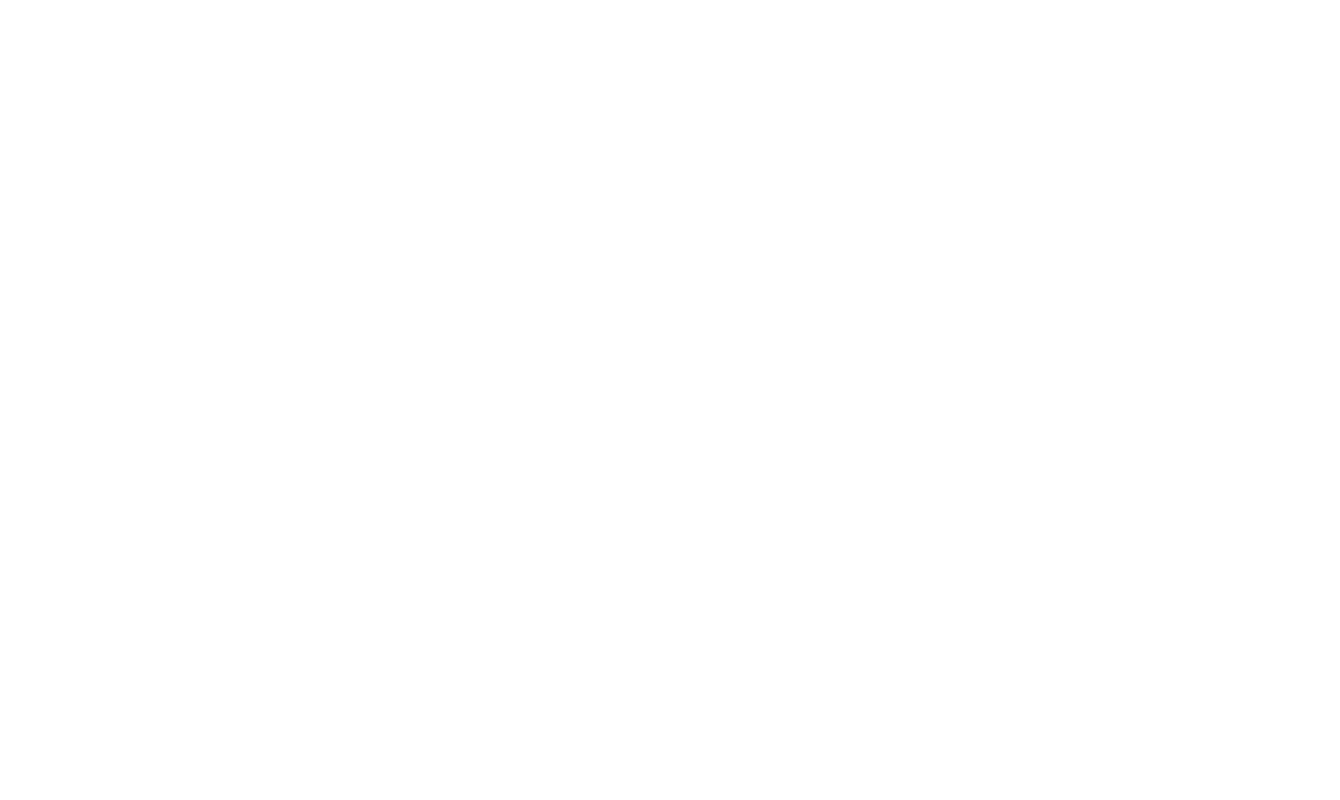
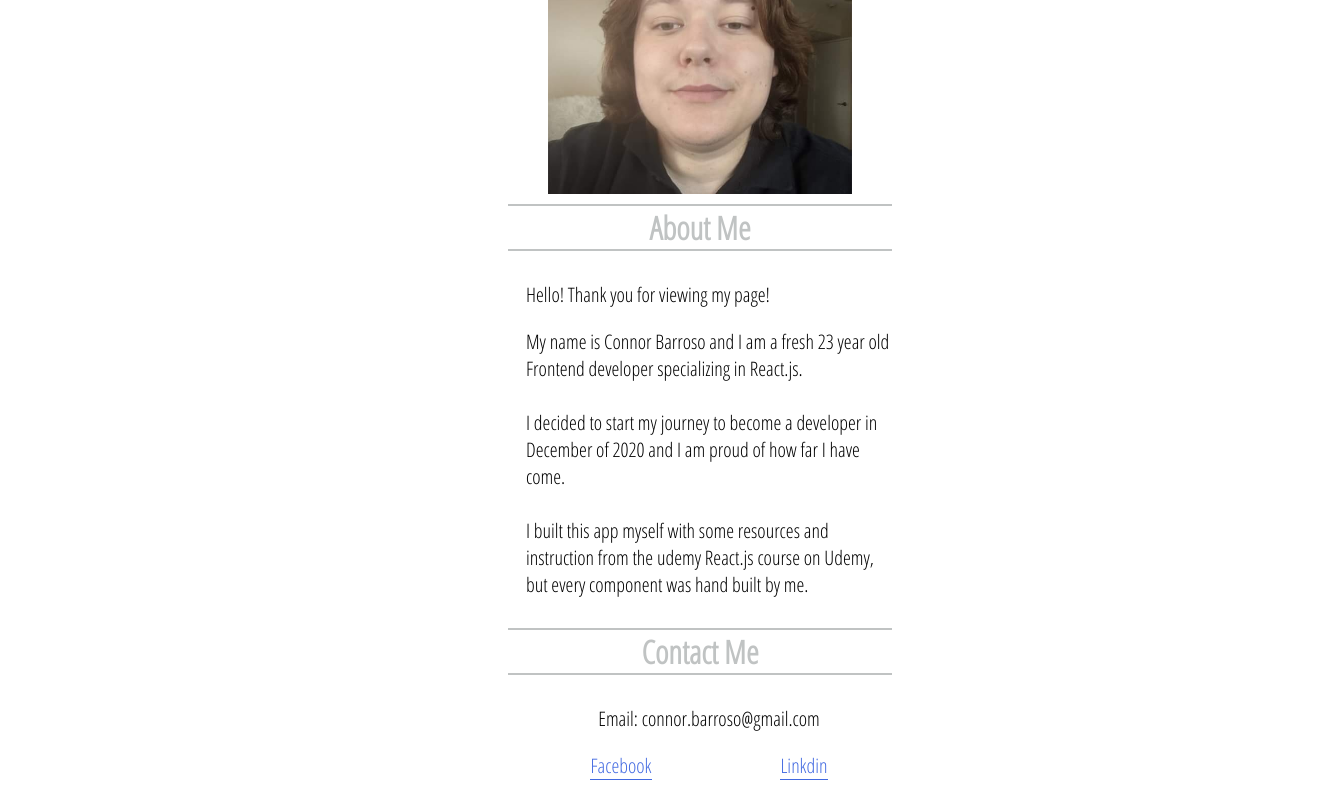
Before and after one commit to ConnorBarroso/CRWN-Clothing, a React (Create React App) app: page /contact in a window 1280 px wide. Shown: the part 221-1021 px from the top of the page, 1340 px wide, since content can reach past the window. Before the commit the page ends 800 px from the top, so only its background shows below. Built offline with nearby package versions, Linux system fonts and the light colour scheme; no server answers.

Commit message:
finished product

```diff
--- a/public/index.html
+++ b/public/index.html
@@ -29,7 +29,7 @@
       work correctly both with client-side routing and a non-root public URL.
       Learn how to configure a non-root public URL by running `npm run build`.
     -->
-    <title>React App</title>
+    <title>CRWN Clothing</title>
   </head>
   <body>
     <noscript>You need to enable JavaScript to run this app.</noscript>
--- a/src/App.js
+++ b/src/App.js
@@ -10,6 +10,7 @@ import ShopPage from './pages/shop.component';
 import LoginRegister from './pages/login-register-page.component';
 import Header from './components/header.component';
 import CheckoutPage from './pages/checkout-page.component';
+import ContactUs from './components/contact-us.component';
 
 import { auth, createUserProfileDocument } from './firebase/firebase.utils';
 import { selectCurrentUser } from './redux/user/user.selector';
@@ -57,7 +58,7 @@ function App() {
 
     return unsubscribe
 
-  },[setCurrentUser])
+  },[])
 
   return (
     <div >
@@ -66,6 +67,7 @@ function App() {
         <Route  exact path='/' component={Homepage} />
         <Route   path='/shop' component={ShopPage} />
         <Route  exact path='/checkout' component={CheckoutPage} />
+        <Route exact path='/contact' component={ContactUs}/>
         <Route  exact path='/login' render={()=> currentUser ? (<Redirect to ='/'/>) : (<LoginRegister/>)} />
       </Switch>
 
--- /dev/null
+++ b/src/components/component-styles/contact-us.styles.scss
@@ -0,0 +1,52 @@
+.contact-us-page {
+  width: 100vw;
+  height: auto;
+  position: relative;
+  align-items: center;
+  justify-content: center;
+  display: flex;
+  flex-direction: column;
+
+  .portrait {
+    height: 300px;
+    width: 304px;
+    img {
+      width: 100%;
+      height: 100%;
+    }
+  }
+  .description-container {
+    width: 30vw;
+    height: auto;
+    display: flex;
+    flex-direction: column;
+    h1 {
+      text-align: center;
+      color: #c0c3c3;
+      border-style: solid;
+      border-width: 2px 0px;
+      border-color: #c0c3c3;
+      margin: 10px 0px;
+    }
+    .body-text {
+      font-size: 20px;
+      padding-left: 18px;
+
+      .email {
+        text-align: center;
+      }
+
+      .links {
+        display: flex;
+        flex-direction: row;
+        justify-content: space-around;
+        .anchor {
+          color: royalblue;
+          border-style: solid;
+          border-color: royalblue;
+          border-width: 0px 0px 1px 0px;
+        }
+      }
+    }
+  }
+}
--- /dev/null
+++ b/src/components/contact-us.component.jsx
@@ -0,0 +1,38 @@
+import React from 'react'
+import logo from '../assets/profile-picture.jpg'
+import './component-styles/contact-us.styles.scss'
+
+
+const ContactUs=()=>{
+
+    return(
+        <div className='contact-us-page'>
+            <div className='portrait'><img alt='Portrait' src={logo}/></div>
+            <div className='description-container'>
+                <h1>About Me</h1>
+                <div className='body-text'>
+                    <p>Hello! Thank you for viewing my page!</p>
+                    <p>My name is Connor Barroso and I am a fresh 23 year old Frontend developer specializing in React.js.
+                        <br/>
+                        <br/>
+                        I decided to start my journey to become a developer in December of 2020 and I am proud of how far I have come.
+                        <br/>
+                        <br/>
+                        I built this app myself with some resources and instruction from the udemy React.js course on Udemy, but every component was hand built by me.</p>
+                </div>
+                <h1>Contact Me</h1>
+                <div className='body-text'>
+                    <p className='email'>Email: connor.barroso@gmail.com</p>
+                    <div className='links'>
+                        <a className='anchor' href='https://www.facebook.com/connor.barroso.9'>Facebook</a>
+                        <a className='anchor' href='https://www.linkedin.com/in/connor-barroso-926513217/'>Linkdin</a>
+                    </div>
+
+                </div>
+            </div>
+
+        </div>
+    )
+}
+
+export default ContactUs
--- a/src/components/header.component.jsx
+++ b/src/components/header.component.jsx
@@ -8,6 +8,7 @@ import { selectCurrentUser } from '../redux/user/user.selector';
 import { selectCartHidden } from '../redux/Cart/cart.selectors';
 import CartIcon from './cart-icon.component';
 import CartDropdown from './cart-dropdown.component';
+
 
 
 
@@ -31,7 +32,7 @@ const Header = () =>{
         </Link>
         <div className='options'>
             <Link className='option' to='/shop'>SHOP</Link>
-            <Link className='option' to='/contact'>CONTACT US</Link>
+            <Link className='option' to='/contact' >CONTACT US</Link>
             {
                 currentUser ?//checks if there is a currentUser
                 <div className='option' onClick={signOut}> LOG OUT</div>//if there is a currentUser display logout div with signOut onClick
--- a/src/redux/store.js
+++ b/src/redux/store.js
@@ -12,3 +12,5 @@ export const store = createStore(rootReducer,
     applyMiddleware(logger))
 
 export const persister = persistStore( store )
+
+export default { persister, store }
```
Also changed, not shown: src/assets/profile-picture.jpg (added), 1 other file (tests, documents, lock files or other folders).
